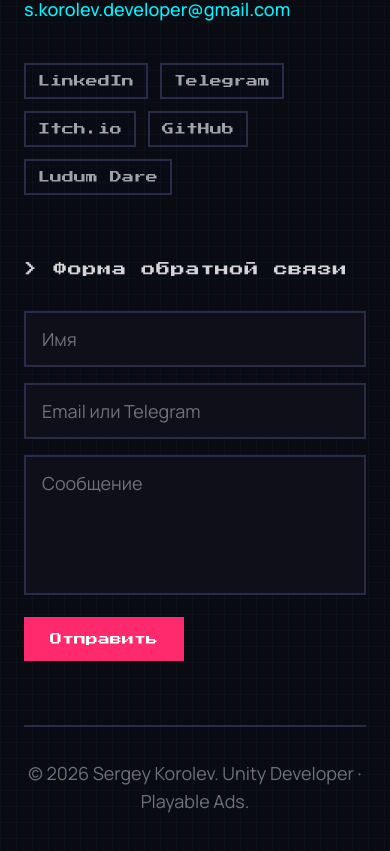
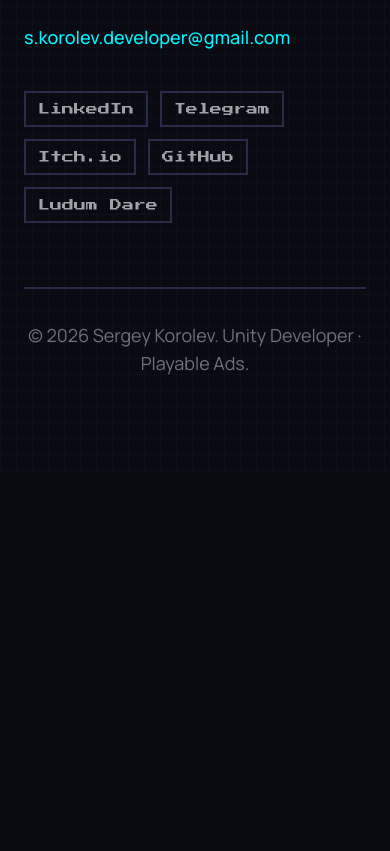
Before and after one commit to ybzpp/Portfolio, a Next.js app: page / in a window 390 px wide. Shown: the part 9114-9965 px from the top of the page. After the commit the page ends 9587 px from the top, so only its background shows below. Built offline with nearby package versions, Linux system fonts and the light colour scheme.

Commit message:
Preserve production contact changes and native startup script

```diff
--- a/app/api/contact/route.ts
+++ b/app/api/contact/route.ts
@@ -1,75 +1,8 @@
-import { NextRequest, NextResponse } from 'next/server';
+import { NextResponse } from 'next/server';
 
-const TELEGRAM_BOT_TOKEN = process.env.TELEGRAM_BOT_TOKEN;
-const TELEGRAM_CHAT_ID = process.env.TELEGRAM_CHAT_ID;
-const DEV_SKIP_TELEGRAM = process.env.DEV_SKIP_TELEGRAM === '1';
-
-export async function POST(request: NextRequest) {
-  const hasTelegram = !!(TELEGRAM_BOT_TOKEN && TELEGRAM_CHAT_ID);
-
-  if (!hasTelegram && !DEV_SKIP_TELEGRAM) {
-    return NextResponse.json(
-      { error: 'telegram_not_configured' },
-      { status: 503 }
-    );
-  }
-
-  try {
-    const body = await request.json();
-    const { name, contact, message } = body;
-
-    if (!name || !contact || !message) {
-      return NextResponse.json(
-        { error: 'validation_error' },
-        { status: 400 }
-      );
-    }
-
-    const text = [
-      '📩 Новая заявка с сайта',
-      '',
-      `Имя: ${name}`,
-      `Контакты: ${contact}`,
-      'Сообщение:',
-      message,
-    ].join('\n');
-
-    if (hasTelegram) {
-      const url = `https://api.telegram.org/bot${TELEGRAM_BOT_TOKEN}/sendMessage`;
-      const res = await fetch(url, {
-        method: 'POST',
-        headers: { 'Content-Type': 'application/json' },
-        body: JSON.stringify({
-          chat_id: TELEGRAM_CHAT_ID,
-          text,
-        }),
-      });
-
-      if (!res.ok) {
-        const errText = await res.text();
-        let errJson: { description?: string } = {};
-        try {
-          errJson = JSON.parse(errText);
-        } catch {
-          // ignore
-        }
-        console.error('Telegram API error:', res.status, errText);
-        return NextResponse.json(
-          { error: 'telegram_send_failed', detail: errJson.description ?? errText.slice(0, 100) },
-          { status: 502 }
-        );
-      }
-    } else {
-      // DEV_SKIP_TELEGRAM: log and succeed so form works locally
-      console.log('[DEV] Contact form (Telegram skipped):', { name, contact, message: message.slice(0, 80) + (message.length > 80 ? '…' : '') });
-    }
-
-    return NextResponse.json({ success: true });
-  } catch (e) {
-    console.error('Contact API error:', e);
-    return NextResponse.json(
-      { error: 'server_error' },
-      { status: 500 }
-    );
-  }
+export async function POST() {
+  return NextResponse.json(
+    { error: 'form_disabled' },
+    { status: 403 }
+  );
 }
--- a/components/Footer.tsx
+++ b/components/Footer.tsx
@@ -1,7 +1,6 @@
 'use client';
 
 import { motion } from 'framer-motion';
-import { useState } from 'react';
 import { useLanguage } from '@/lib/LanguageContext';
 
 const socials = [
@@ -14,46 +13,10 @@
 
 export default function Footer() {
   const { t } = useLanguage();
-  const [formData, setFormData] = useState({ name: '', contact: '', message: '' });
-  const [sent, setSent] = useState(false);
-  const [error, setError] = useState<string | null>(null);
-  const [loading, setLoading] = useState(false);
-
-  const handleSubmit = async (e: React.FormEvent) => {
-    e.preventDefault();
-    setError(null);
-    setLoading(true);
-    try {
-      const res = await fetch('/api/contact', {
-        method: 'POST',
-        headers: { 'Content-Type': 'application/json' },
-        body: JSON.stringify(formData),
-      });
-      const data = await res.json().catch(() => ({}));
-      if (!res.ok) {
-        const code = data?.error;
-        const detail = data?.detail && typeof data.detail === 'string' ? data.detail : null;
-        const msg =
-          code === 'telegram_not_configured' ? t.contact.errorTelegramNotConfigured
-          : code === 'telegram_send_failed' ? t.contact.errorTelegramSendFailed
-          : code === 'validation_error' ? t.contact.errorValidation
-          : code === 'server_error' ? t.contact.errorServer
-          : (data?.error && typeof data.error === 'string' ? data.error : null) || t.contact.error;
-        setError(detail ? `${msg} (${detail})` : msg);
-        return;
-      }
-      setSent(true);
-      setFormData({ name: '', contact: '', message: '' });
-    } catch {
-      setError(t.contact.error);
-    } finally {
-      setLoading(false);
-    }
-  };
 
   return (
     <footer id="contact" className="relative py-24 px-6 md:px-12 border-t-2 border-dark-border">
-      <div className="max-w-5xl mx-auto grid md:grid-cols-2 gap-16">
+      <div className="max-w-5xl mx-auto">
         <motion.div
           initial={{ opacity: 0, y: 20 }}
           whileInView={{ opacity: 1, y: 0 }}
@@ -86,65 +49,6 @@
             ))}
           </div>
         </motion.div>
-
-        <motion.form
-          onSubmit={handleSubmit}
-          className="space-y-4"
-          initial={{ opacity: 0, y: 20 }}
-          whileInView={{ opacity: 1, y: 0 }}
-          viewport={{ once: true }}
-          transition={{ delay: 0.1 }}
-        >
-          <h3 className="font-display text-sm text-zinc-300 mb-4 [letter-spacing:0.05em]">&gt; {t.contact.formTitle}</h3>
-          <div aria-live="polite">
-            {sent ? (
-              <p role="status" className="font-body text-neon-green text-lg">{t.contact.success}</p>
-            ) : error ? (
-              <p role="alert" className="font-body text-red-400 text-lg mb-2">{error}</p>
-            ) : null}
-          </div>
-          {!sent && (
-            <>
-              <label htmlFor="contact-name" className="sr-only">{t.contact.namePlaceholder}</label>
-              <input
-                id="contact-name"
-                type="text"
-                placeholder={t.contact.namePlaceholder}
-                value={formData.name}
-                onChange={(e) => setFormData((d) => ({ ...d, name: e.target.value }))}
-                className="w-full px-4 py-3 rounded-none bg-dark-card border-2 border-dark-border text-zinc-200 placeholder-zinc-500 focus:border-neon-cyan focus:outline-none font-body text-lg transition-colors"
-                required
-              />
-              <label htmlFor="contact-email" className="sr-only">{t.contact.contactPlaceholder}</label>
-              <input
-                id="contact-email"
-                type="email"
-                placeholder={t.contact.contactPlaceholder}
-                value={formData.contact}
-                onChange={(e) => setFormData((d) => ({ ...d, contact: e.target.value }))}
-                className="w-full px-4 py-3 rounded-none bg-dark-card border-2 border-dark-border text-zinc-200 placeholder-zinc-500 focus:border-neon-cyan focus:outline-none font-body text-lg transition-colors"
-                required
-              />
-              <label htmlFor="contact-message" className="sr-only">{t.contact.messagePlaceholder}</label>
-              <textarea
-                id="contact-message"
-                placeholder={t.contact.messagePlaceholder}
-                value={formData.message}
-                onChange={(e) => setFormData((d) => ({ ...d, message: e.target.value }))}
-                rows={4}
-                className="w-full px-4 py-3 rounded-none bg-dark-card border-2 border-dark-border text-zinc-200 placeholder-zinc-500 focus:border-neon-cyan focus:outline-none font-body text-lg transition-colors resize-none"
-                required
-              />
-              <button
-                type="submit"
-                disabled={loading}
-                className="px-6 py-3 rounded-none font-display text-xs border-2 border-neon-pink bg-neon-pink text-white hover:bg-neon-pink/90 transition-all hover:shadow-pixel-pink disabled:opacity-60"
-              >
-                {loading ? t.contact.sending : t.contact.submit}
-              </button>
-            </>
-          )}
-        </motion.form>
       </div>
 
       <div className="max-w-5xl mx-auto mt-16 pt-8 border-t-2 border-dark-border text-center font-body text-zinc-500 text-lg">
--- a/lib/i18n.ts
+++ b/lib/i18n.ts
@@ -33,7 +33,7 @@
     },
     contact: {
       title: 'Контакты',
-      desc: 'Есть проект или вопрос? Напишите — отвечу в течение дня.',
+      desc: 'Есть проект или вопрос? Напишите на почту или в Telegram — отвечу в течение дня.',
       formTitle: 'Форма обратной связи',
       namePlaceholder: 'Имя',
       contactPlaceholder: 'Email или Telegram',
@@ -89,7 +89,7 @@
     },
     contact: {
       title: 'Contact',
-      desc: 'Have a project or question? Write to me — I\'ll reply within a day.',
+      desc: 'Have a project or question? Email or Telegram — I\'ll reply within a day.',
       formTitle: 'Feedback form',
       namePlaceholder: 'Name',
       contactPlaceholder: 'Email or Telegram',
```
Also changed, not shown: 2 other files (tests, documents, lock files or other folders).
